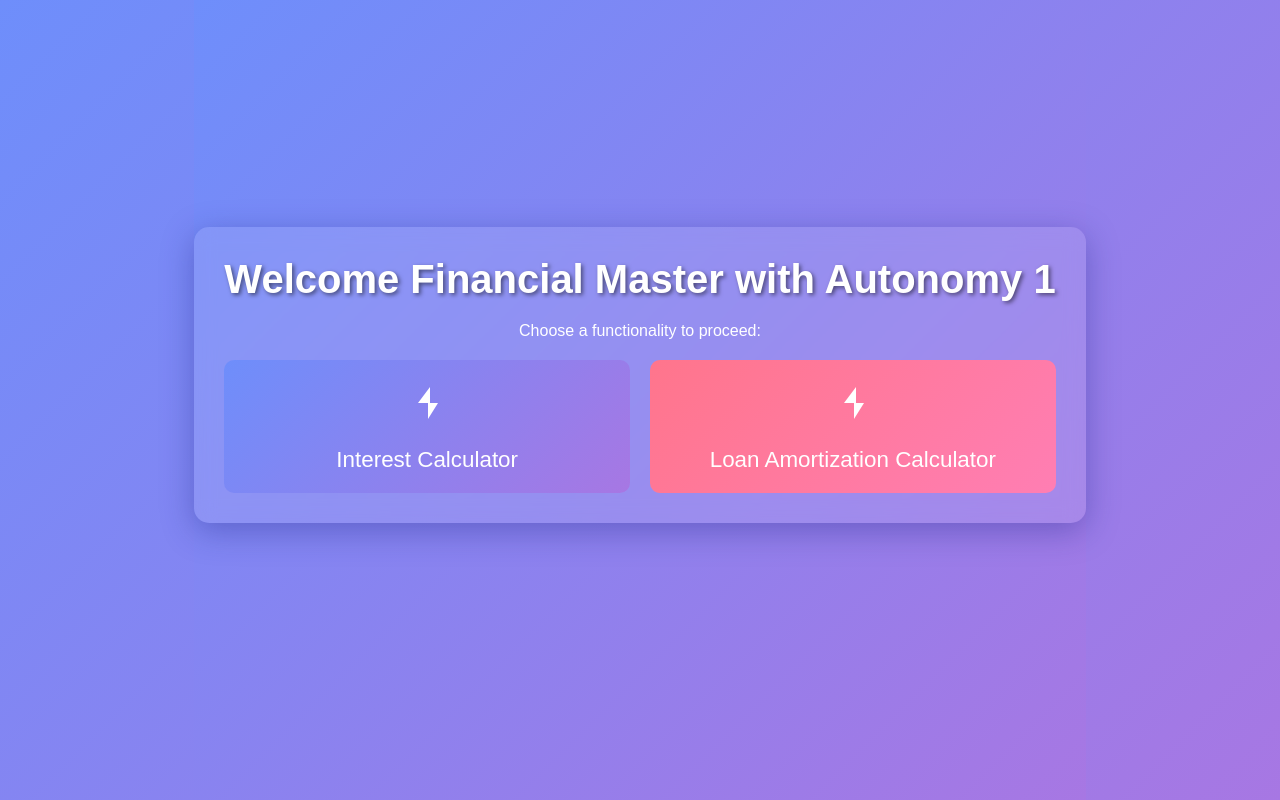
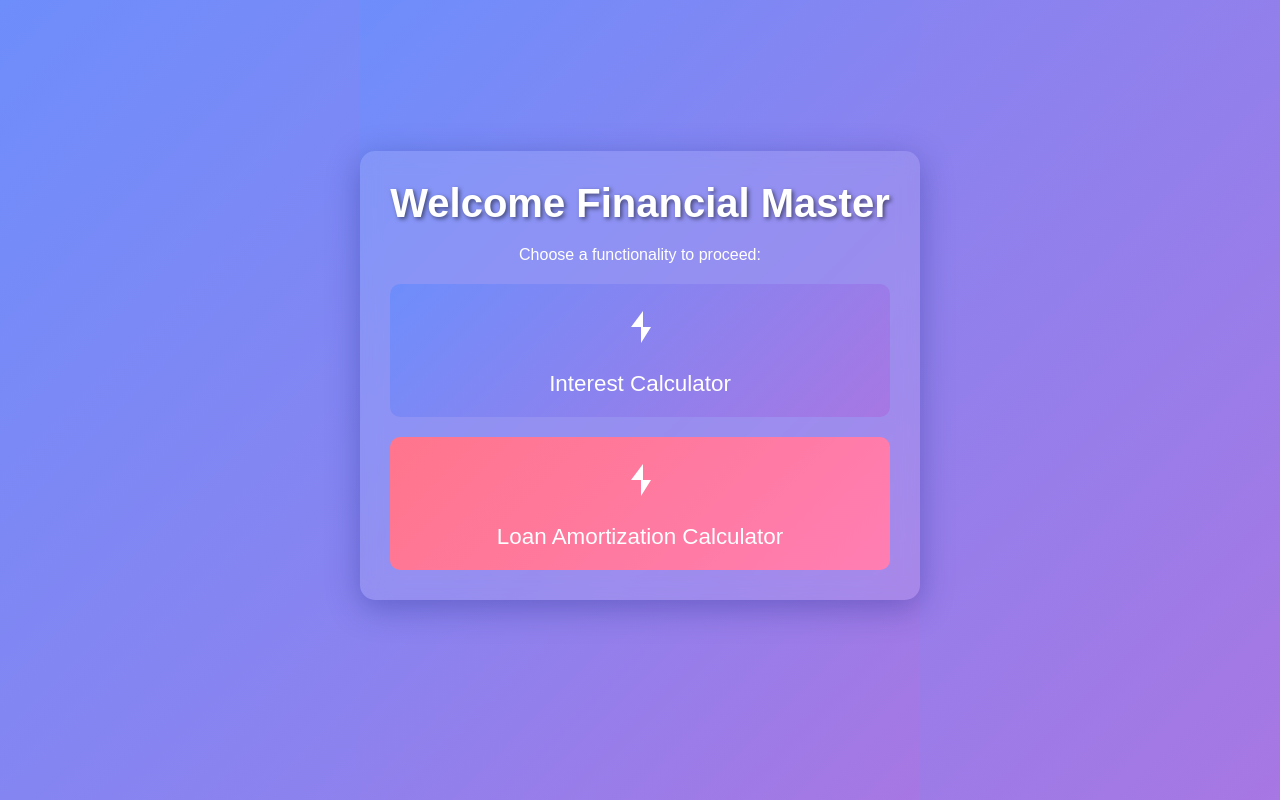
Before and after one commit to kingelon/financial-calcy-cursor01, a website: page index.html in a window 1280 px wide. Drawn offline with Linux system fonts and the light colour scheme.

Commit message:
modifying html for trigger

```diff
--- a/index.html
+++ b/index.html
@@ -8,7 +8,7 @@
 </head>
 <body>
     <div class="index-container">
-        <h1>Welcome Financial Master with Autonomy 1</h1>
+        <h1>Welcome Financial Master</h1>
         <p>Choose a functionality to proceed:</p>
         <div class="options">
             <a href="financial-app/public/interest.html" class="option-block" id="interest-block">
```
